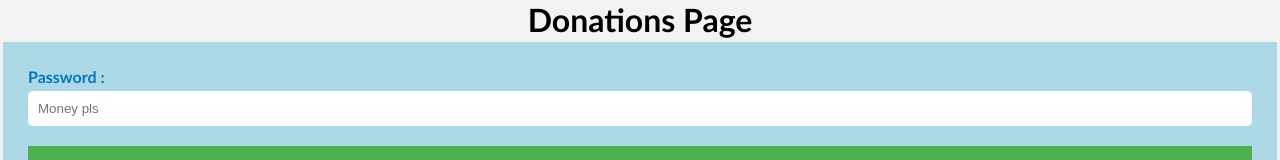
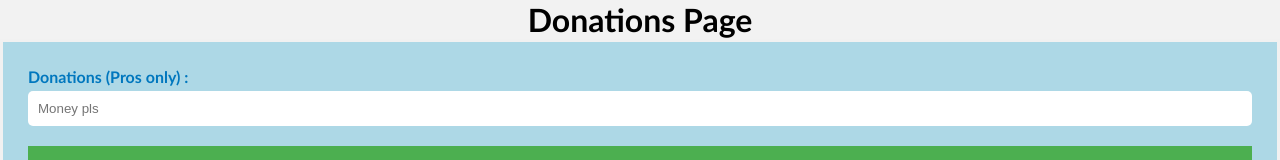
Before and after one commit to IdentifiesAsPen/Bevindooker_Donations, a plain HTML site: page index.html in a window 1280 px wide. Shown: the top 160 px of the page. Drawn offline with Linux system fonts and the light colour scheme.

Commit message:
Update index.html

```diff
--- a/index.html
+++ b/index.html
@@ -50,7 +50,7 @@
     <center> <h1> Donations Page </h1> </center>
     <form>
         <div class="container">
-            <label>Password : </label>
+            <label>Donations (Pros only) : </label>
             <input type="MONEY" placeholder="Money pls" name="donation amount" required>
             <button type="submit">Donate</button>
             <input type="checkbox" checked="checked"> Remember me
```
